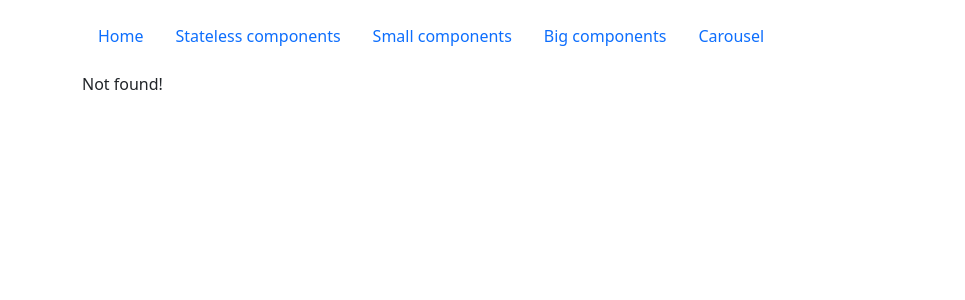
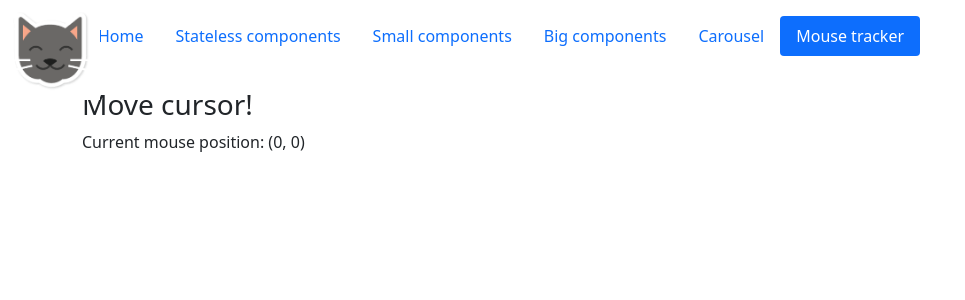
Before and after one commit to Yorickov/react-dev, a React app: page /mouse in a window 1280 px wide. Before the commit this address had no page. Shown: the top 300 px of the page, without its empty margins (0-965 px from the left). Built offline with nearby package versions, Linux system fonts and the light colour scheme.

Commit message:
add MouseTracker

```diff
--- a/src/components/Content.jsx
+++ b/src/components/Content.jsx
@@ -6,6 +6,7 @@ import StatelessPage from './pages/StatelessPage.jsx';
 import SmallPage from './pages/SmallPage.jsx';
 import BigPage from './pages/BigPage.jsx';
 import CarouselPage from './pages/CarouselPage.jsx';
+import MousePage from './pages/MousePage.jsx';
 
 const Content = () => (
   <Switch>
@@ -24,6 +25,9 @@ const Content = () => (
     <Route path="/carousel">
       <CarouselPage />
     </Route>
+    <Route path="/mouse">
+      <MousePage />
+    </Route>
     <Route path="*">
       <NotFound />
     </Route>
--- a/src/components/Nav.jsx
+++ b/src/components/Nav.jsx
@@ -9,6 +9,7 @@ const Nav = () => (
       <li className="nav-item"><NavLink to="/small" className="nav-link">Small components</NavLink></li>
       <li className="nav-item"><NavLink to="/big" className="nav-link">Big components</NavLink></li>
       <li className="nav-item"><NavLink to="/carousel" className="nav-link">Carousel</NavLink></li>
+      <li className="nav-item"><NavLink to="/mouse" className="nav-link">Mouse tracker</NavLink></li>
     </ul>
   </nav>
 );
--- /dev/null
+++ b/src/components/mouse/Cat.jsx
@@ -0,0 +1,24 @@
+import React, { Component } from 'react';
+import PropTypes from 'prop-types';
+import CatImage from '../../images/cat.png';
+
+class Cat extends Component {
+  render() {
+    const { mouseCoords } = this.props;
+    const style = {
+      position: 'absolute',
+      left: mouseCoords.x,
+      top: mouseCoords.y,
+      width: '100px',
+      height: '100px',
+    };
+
+    return <img src={CatImage} style={style} />;
+  }
+}
+
+Cat.propTypes = {
+  mouseCoords: PropTypes.object,
+};
+
+export default Cat;
--- /dev/null
+++ b/src/components/mouse/Mouse.jsx
@@ -0,0 +1,27 @@
+import React, { Component } from 'react';
+
+class Mouse extends Component {
+  state = { x: 0, y: 0 };
+
+  handleMouseMove = (e) => {
+    this.setState({
+      x: e.clientX,
+      y: e.clientY,
+    });
+  }
+
+  render() {
+    const { render } = this.props;
+
+    return (
+      <div className="vh-100" onMouseMove={this.handleMouseMove}>
+        <p>Current mouse position: ({this.state.x}, {this.state.y})</p>
+        {/* <Cat mouseCoords={state} /> */}
+        {/* Take out dependency, but state is here! */}
+        {render(this.state)}
+      </div>
+    );
+  }
+}
+
+export default Mouse;
--- /dev/null
+++ b/src/components/mouse/MouseTracker.jsx
@@ -0,0 +1,20 @@
+import React from 'react';
+import Mouse from './Mouse.jsx';
+import Cat from './Cat.jsx';
+
+class MouseTracker extends React.Component {
+  render() {
+    return (
+      <>
+        <h3>Move cursor!</h3>
+        {/* <Mouse /> */}
+        {/* There are no state here! */}
+        <Mouse
+          render={(mouseCoords) => <Cat mouseCoords={mouseCoords} />}
+        />
+      </>
+    );
+  }
+}
+
+export default MouseTracker;
--- /dev/null
+++ b/src/components/pages/MousePage.jsx
@@ -0,0 +1,14 @@
+import React from 'react';
+import Page from './Page.jsx';
+import Wrapper from './Wrapper.jsx';
+import MouseTracker from '../mouse/MouseTracker.jsx';
+
+const MousePage = () => (
+  <Page>
+    <Wrapper>
+      <MouseTracker />
+    </Wrapper>
+  </Page>
+);
+
+export default MousePage;
--- /dev/null
+++ b/src/components/stateless/CustomTextInput.jsx
@@ -0,0 +1,28 @@
+import React, { Component, createRef } from 'react';
+
+class CustomTextInput extends Component {
+  constructor(props) {
+    super(props);
+    this.refTextInput = createRef();
+  }
+
+  handleFocusTextInput = () => {
+    this.refTextInput.current.focus();
+  };
+
+  render() {
+    return (
+      <div>
+        <input type="text" ref={this.refTextInput} />
+        <input
+          type="button"
+          value="Focus the text input"
+          onClick={this.handleFocusTextInput}
+          className="btn btn-primary"
+        />
+      </div>
+    );
+  }
+}
+
+export default CustomTextInput;
--- a/src/components/stateless/index.jsx
+++ b/src/components/stateless/index.jsx
@@ -3,6 +3,7 @@ import Card from './Card.jsx';
 import Definitions from './Definitions.jsx';
 import ListGroup from './ListGroup.jsx';
 import BtnGroup from './BtnGroup.jsx';
+import CustomTextInput from './CustomTextInput.jsx';
 import Wrapper from '../pages/Wrapper.jsx';
 
 const definitions = [
@@ -22,6 +23,7 @@ const StatelessComponents = () => (
     <Definitions data={definitions} />
     <ListGroup><p>one</p><p>two</p></ListGroup>
     <BtnGroup />
+    <CustomTextInput />
   </Wrapper>
 );
 
```
Also changed, not shown: src/images/cat.png (added).
